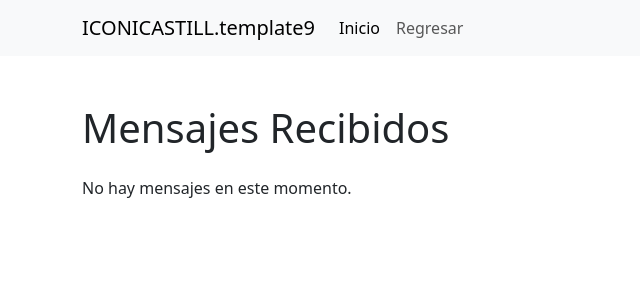
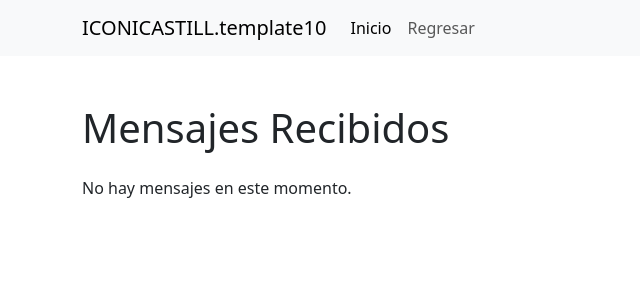
Before and after one commit to iconicastill/fluffy-octo-potato, a Django app: page /mensajes/ in a window 1280 px wide. Shown: the top 300 px of the page, without its empty margins (0-640 px from the left). Run offline with Django 4.2, Linux system fonts and the light colour scheme; data that the repository does not hold is empty.

Commit message:
Update mensajes.html

```diff
--- a/todo_app/templates/todo_app/mensajes.html
+++ b/todo_app/templates/todo_app/mensajes.html
@@ -11,7 +11,7 @@
 <header>
     <nav class="navbar navbar-expand-lg navbar-light bg-light">
         <div class="container">
-            <a class="navbar-brand" href="#">ICONICASTILL.template9</a>
+            <a class="navbar-brand" href="#">ICONICASTILL.template10</a>
             <button class="navbar-toggler" type="button" data-bs-toggle="collapse" data-bs-target="#navbarNav" aria-controls="navbarNav" aria-expanded="false" aria-label="Toggle navigation">
                 <span class="navbar-toggler-icon"></span>
             </button>
```
